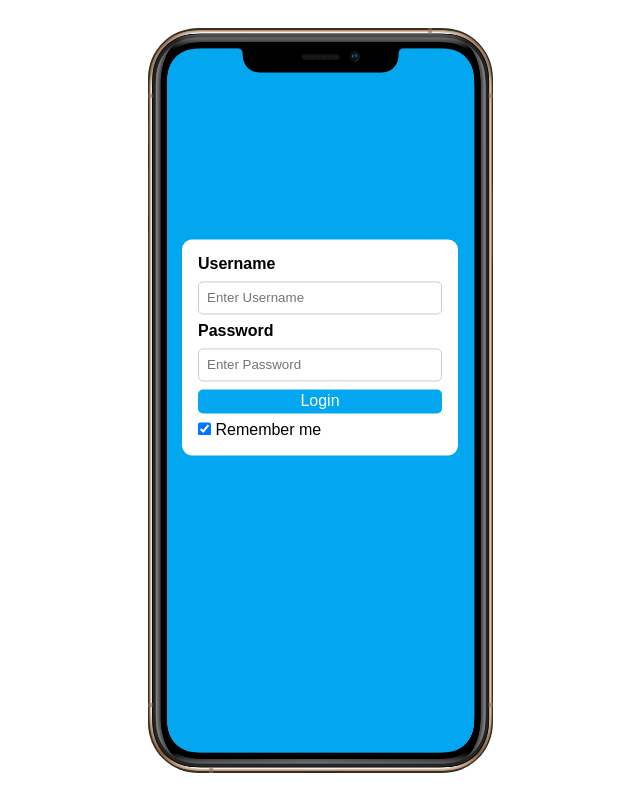
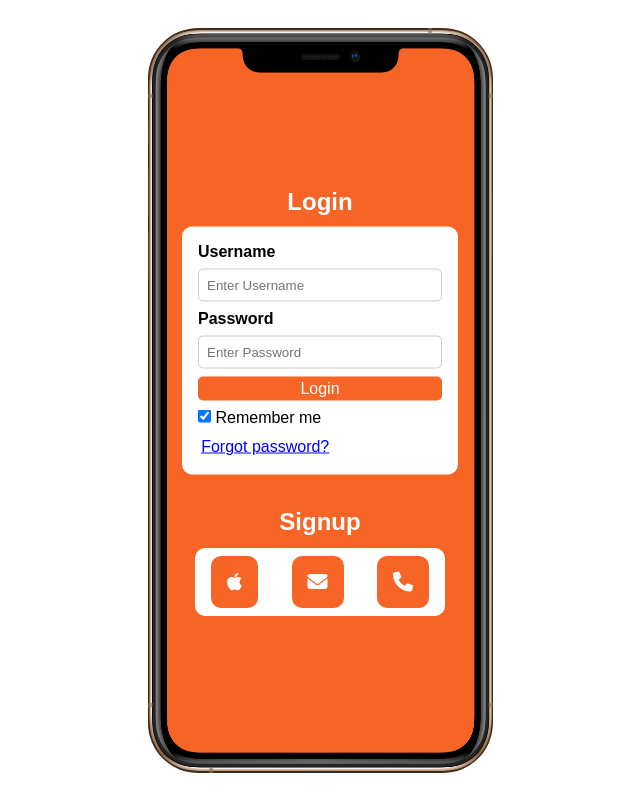
Before and after one commit to OPTIMUSHCHIP/human-interaction-design, a website: page pages/login.html in a window 1280 px wide. Shown: the whole page, without its empty margins (320-960 px from the left). Drawn offline with nearby package versions, Linux system fonts and the light colour scheme.

Commit message:
update source

```diff
--- a/assets/styles/index.scss
+++ b/assets/styles/index.scss
@@ -7,7 +7,7 @@
 }
 
 :root {
-  --primary: #02a7f0;
+  --primary: #f66426;
   --width: 308px;
   --border-sm: 10px;
 }
--- a/assets/styles/login.scss
+++ b/assets/styles/login.scss
@@ -8,6 +8,17 @@
       width: var(--width);
       height: 100%;
       margin: auto;
+
+      h2 {
+        position: absolute;
+        left: 50%;
+        transform: translateX(-50%);
+        color: #fff;
+      }
+
+      h2.login {
+        top: 10rem;
+      }
 
       form {
         position: absolute;
@@ -39,6 +50,33 @@
           }
         }
       }
+
+      .signup-form {
+        position: absolute;
+        top: 30rem;
+        left: 50%;
+        transform: translateX(-50%);
+
+        .social-media {
+          margin-top: 2.5rem;
+          text-align: center;
+          padding: .5rem 1rem;
+          width: 250px;
+          background-color: #fff;
+          border-radius: var(--border-sm);
+          display: flex;
+          justify-content: space-between;
+
+          i {
+            padding: 1rem;
+            font-size: 20px;
+            cursor: pointer;
+            background-color: var(--primary);
+            color: #FFF;
+            border-radius: var(--border-sm);
+          }
+        }
+      }
     }
   }
 }
--- a/pages/login.html
+++ b/pages/login.html
@@ -7,6 +7,7 @@
     <meta name="viewport" content="width=device-width, initial-scale=1.0">
     <link rel="stylesheet" href="/index.css">
     <title>Log in</title>
+    <script src="https://kit.fontawesome.com/6f560add72.js" crossorigin="anonymous"></script>
     <script src="https://code.jquery.com/jquery-3.6.0.min.js"
         integrity="sha256-/xUj+3OJU5yExlq6GSYGSHk7tPXikynS7ogEvDej/m4=" crossorigin="anonymous"></script>
     <script>
@@ -20,6 +21,7 @@
     <div class="login">
         <div class="iphone">
             <div class="container">
+                <h2 class="login">Login</h2>
                 <form>
                     <div class="top">
                         <label for="uname"><b>Username</b></label>
@@ -30,8 +32,19 @@
                         <label>
                             <input type="checkbox" checked="checked" name="remember"> Remember me
                         </label>
+                        <a href="#"
+                            style=" background: none; color: blue; text-align: left; text-decoration: underline;">Forgot
+                            password?</a>
                     </div>
                 </form>
+                <div class="signup-form">
+                    <h2 class="signup">Signup</h2>
+                    <div class="social-media">
+                        <i class="fa-brands fa-apple"></i>
+                        <i class="fa-solid fa-envelope"></i>
+                        <i class="fa-solid fa-phone"></i>
+                    </div>
+                </div>
             </div>
         </div>
     </div>
```
Also changed, not shown: index.html (+1 -1 lines), index.css, 1 other file.
